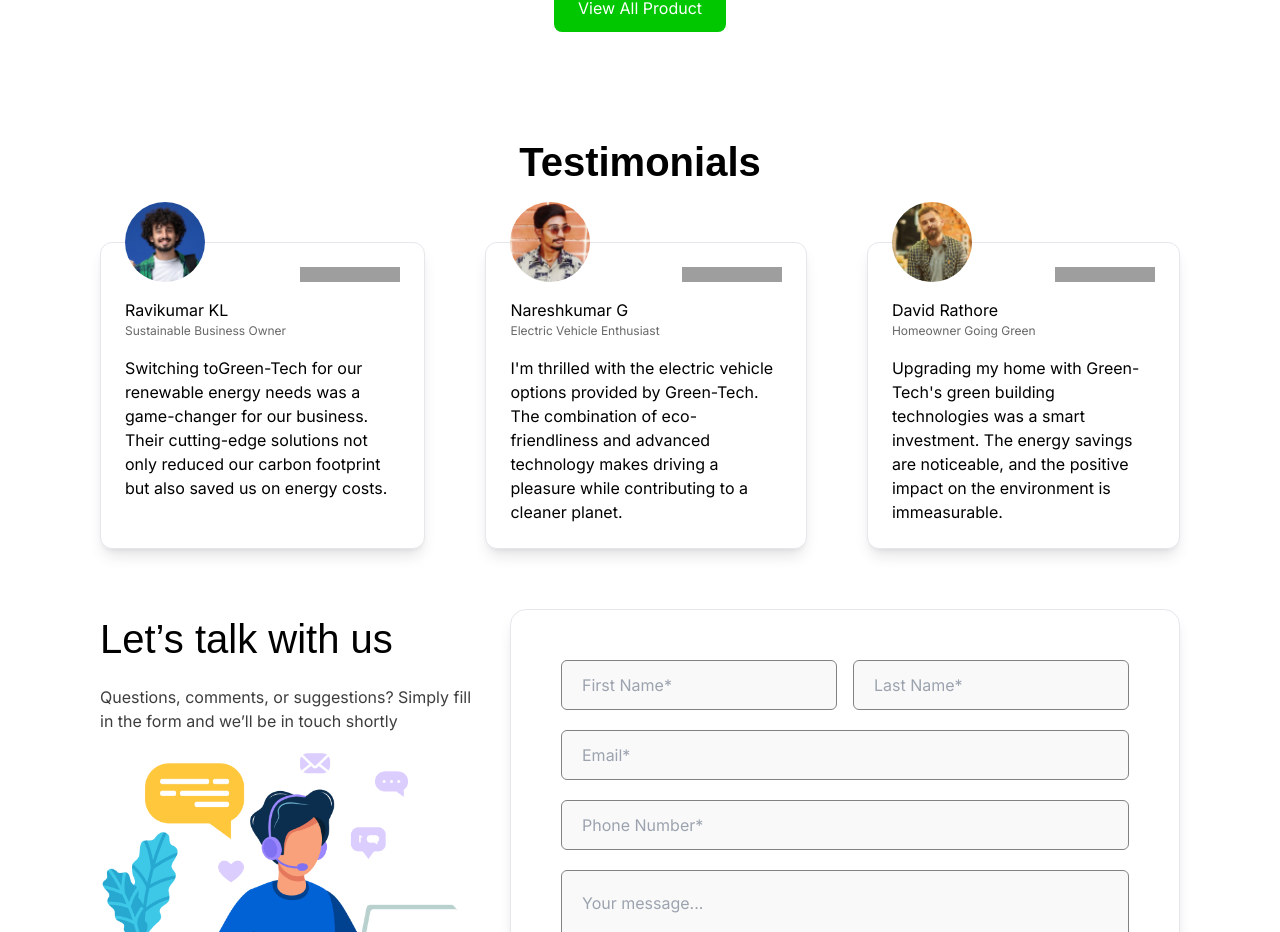
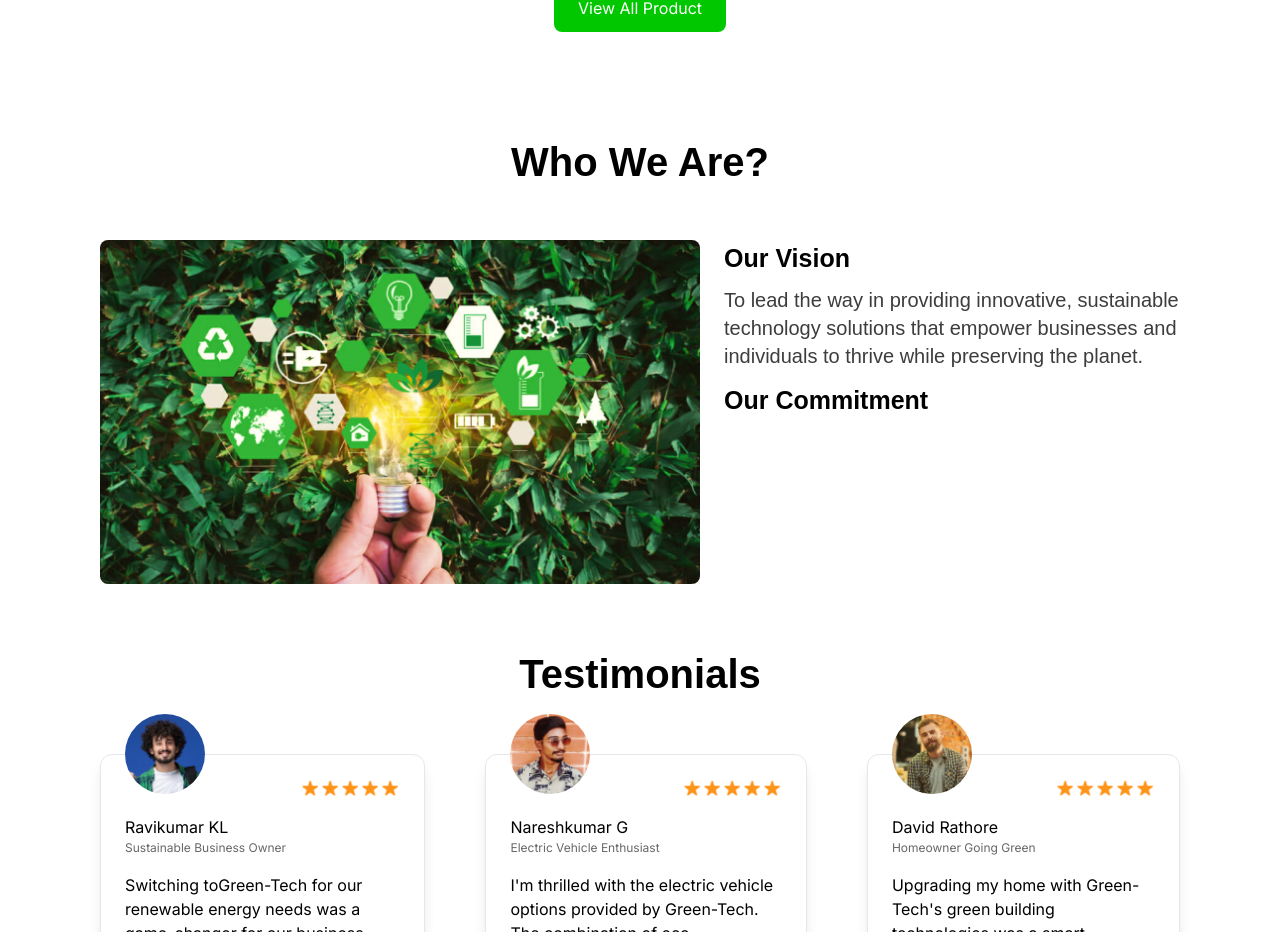
Before and after one commit to sampath-ops/E-Tech, a Next.js app: page / in a window 1280 px wide. Shown: the part 2775-3707 px from the top of the page. Built offline with nearby package versions, Linux system fonts and the light colour scheme; grey boxes are pictures that could not be loaded.

Commit message:
WhoWeAre section added

```diff
--- a/app/Components/Testimonial.tsx
+++ b/app/Components/Testimonial.tsx
@@ -66,7 +66,7 @@ const Testimonial = () => {
                 <div className="flex gap-[60px]">
                         {
                             testimonialData.map((review,index)=>(
-                            <TestimonialCard data={review}/>
+                                <TestimonialCard key={index} data={review}/>
                             ))
                         }
                 </div>
--- /dev/null
+++ b/app/Components/WhoWeAre.tsx
@@ -0,0 +1,24 @@
+import Image from "next/image";
+
+const WhoWeAre = () => {
+    return (
+        <div className="my-[60px] mx-[100px]">
+            <h2 className=" text-center text-[40px] font-gilroy-bold font-bold">Who We Are?</h2>
+            <div className="flex gap-6 mt-12">
+                <Image className="flex-1 rounded-lg" src={"/Images/greenLight.png"} alt="green-light" width={600} height={400}/>
+                <div className="flex-1">
+                    <div>
+                        <h3 className="text-[25px] font-gilroy-bold font-bold">Our Vision</h3>
+                        <p className="text-[#3D3D3D] text-xl font-gilroy-medium text-[18px] mt-2">To lead the way in providing innovative, sustainable technology solutions that empower businesses and individuals to thrive while preserving the planet.</p>
+                    </div>
+                    <div className="mt-3">
+                        <h3 className=" font-gilroy-bold text-[25px] font-bold">Our Commitment</h3>
+                        {/* radix tabs component */}
+                    </div>
+                </div>
+            </div>
+        </div>
+      );
+}
+
+export default WhoWeAre;
--- a/app/page.tsx
+++ b/app/page.tsx
@@ -5,6 +5,7 @@ import OurProducts from "./Components/OurProducts";
 import ContactUs from "./Components/ContactUs";
 import Footer from "./Components/Footer";
 import Testimonial from "./Components/Testimonial";
+import WhoWeAre from "./Components/WhoWeAre";
 export default function Home() {
   return (
     <div>
@@ -12,6 +13,7 @@ export default function Home() {
       <Hero/>
       <FeaturedServices/>
       <OurProducts/>
+      <WhoWeAre/>
       <Testimonial/>
       <ContactUs/>
       <Footer/>
```
Also changed, not shown: public/Images/Star.png (added), public/Images/greenLight.png (added). Lines whose indentation alone changed are shown as unchanged.
